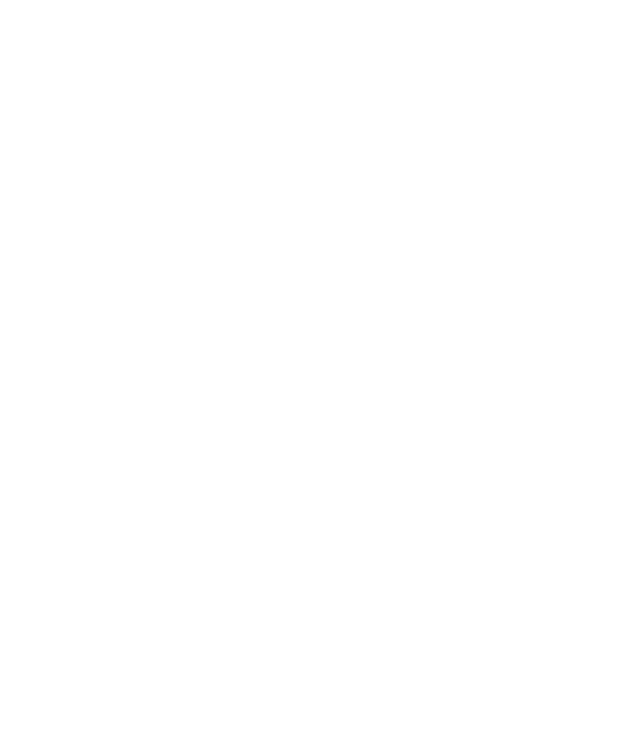
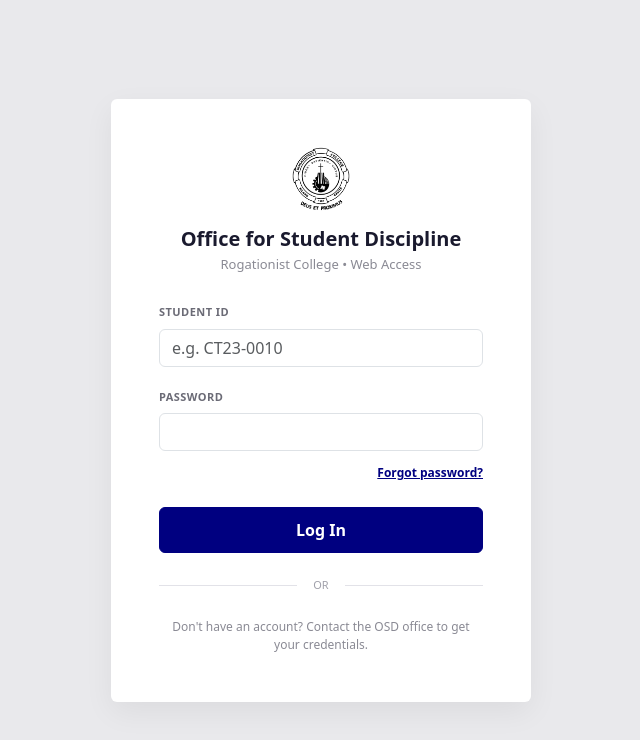
Before and after one commit to bsit5012025/rc-osd-web, a React (Vite) app: page / in a window 1280 px wide. Shown: the top 740 px of the page, without its empty margins (319-959 px from the left). Built offline with nearby package versions, Linux system fonts and the light colour scheme.

Commit message:
Create UI for Web Login (#4)

```diff
--- a/src/App.tsx
+++ b/src/App.tsx
@@ -1,6 +1,7 @@
+import LoginPage from "./pages/student/login/loginPage";
 
 function App() {
-
+    return <LoginPage />;
 }
 
 export default App;
--- /dev/null
+++ b/src/pages/student/login/loginPage.css
@@ -0,0 +1,96 @@
+.login-page {
+    width: 100%;
+    min-height: 100vh;
+    background-color: #e9e9ec;
+    overflow-x: hidden;
+}
+
+.login-card {
+    width: 100%;
+    max-width: 420px;
+    box-shadow: 0 10px 30px rgba(0, 0, 0, 0.06);
+}
+
+.login-logo {
+    width: 64px;
+    height: 64px;
+    object-fit: contain;
+}
+
+.login-title {
+    font-size: 20px;
+    color: #1a1a2e;
+}
+
+.login-subtitle {
+    font-size: 13px;
+    color: #8a8a94;
+}
+
+.login-label {
+    font-size: 11px;
+    letter-spacing: 0.04em;
+    text-transform: uppercase;
+    color: #6b6b76;
+}
+
+.login-forgot {
+    font-size: 12px;
+    color: #000080;
+    text-decoration: underline;
+}
+
+.login-forgot:hover {
+    text-decoration: underline;
+}
+
+.login-submit {
+    background-color: #000080;
+    border-color: #1a1a2e;
+    padding: 12px;
+}
+
+.btn.login-submit {
+    background-color: #000080;
+    border-color: #000080;
+    padding: 10px 12px;
+}
+
+.login-divider-text {
+    font-size: 11px;
+    color: #a0a0aa;
+}
+
+.login-divider span.flex-grow-1 {
+    height: 1px;
+    background-color: #e2e2e8;
+}
+
+.login-footer {
+    font-size: 12px;
+    color: #8a8a94;
+    line-height: 1.5;
+}
+
+@media (max-width: 576px) {
+
+    .login-page {
+        align-items: flex-start;
+        padding-top: 40px;
+    }
+
+    .login-card {
+        border-radius: 20px !important;
+        padding: 32px 24px !important;
+    }
+
+    .login-title {
+        font-size: 18px;
+    }
+
+    .login-logo {
+        width: 56px;
+        height: 56px;
+    }
+
+}
--- /dev/null
+++ b/src/pages/student/login/loginPage.tsx
@@ -0,0 +1,96 @@
+import { useState, FormEvent } from "react";
+import "./loginPage.css";
+
+function LoginPage() {
+    const [studentId, setStudentId] = useState("");
+    const [password, setPassword] = useState("");
+
+    const handleSubmit = (e: FormEvent<HTMLFormElement>) => {
+        e.preventDefault();
+    };
+
+    return (
+        <div className="login-page d-flex align-items-center justify-content-center">
+
+            <div className="container-fluid px-3 py-4">
+
+                <div className="login-card mx-auto p-4 p-md-5 rounded bg-white">
+
+                    <div className="text-center mb-4">
+
+                        <img
+                            src="/RCLOGO.png"
+                            alt="Rogationist College Logo"
+                            className="login-logo mb-3"
+                        />
+
+                        <h1 className="login-title fw-bold mb-1">
+                            Office for Student Discipline
+                        </h1>
+
+                        <p className="login-subtitle mb-0">
+                            Rogationist College • Web Access
+                        </p>
+
+                    </div>
+
+                    <form onSubmit={handleSubmit}>
+
+                        <div className="mb-3 text-start">
+                            <label htmlFor="studentId" className="form-label fw-bold login-label">
+                                Student ID
+                            </label>
+                            <input
+                                id="studentId"
+                                type="text"
+                                className="form-control"
+                                placeholder="e.g. CT23-0010"
+                                value={studentId}
+                                onChange={(e) => setStudentId(e.target.value)}
+                            />
+                        </div>
+
+                        <div className="mb-2 text-start">
+                            <label htmlFor="password" className="form-label fw-bold login-label">
+                                Password
+                            </label>
+                            <input
+                                id="password"
+                                type="password"
+                                className="form-control"
+                                value={password}
+                                onChange={(e) => setPassword(e.target.value)}
+                            />
+                        </div>
+
+                        <div className="text-end mb-4">
+                            <a href="#" className="login-forgot fw-bold">
+                                Forgot password?
+                            </a>
+                        </div>
+
+                        <button type="submit" className="btn btn-primary w-100 fw-bold login-submit">
+                            Log In
+                        </button>
+
+                    </form>
+
+                    <div className="login-divider d-flex align-items-center my-4">
+                        <span className="flex-grow-1"></span>
+                        <span className="mx-3 login-divider-text">OR</span>
+                        <span className="flex-grow-1"></span>
+                    </div>
+
+                    <p className="login-footer text-center mb-0">
+                        Don&apos;t have an account? Contact the OSD office to get your credentials.
+                    </p>
+
+                </div>
+
+            </div>
+
+        </div>
+    );
+}
+
+export default LoginPage;
```
Also changed, not shown: public/RCLOGO.png (added).
